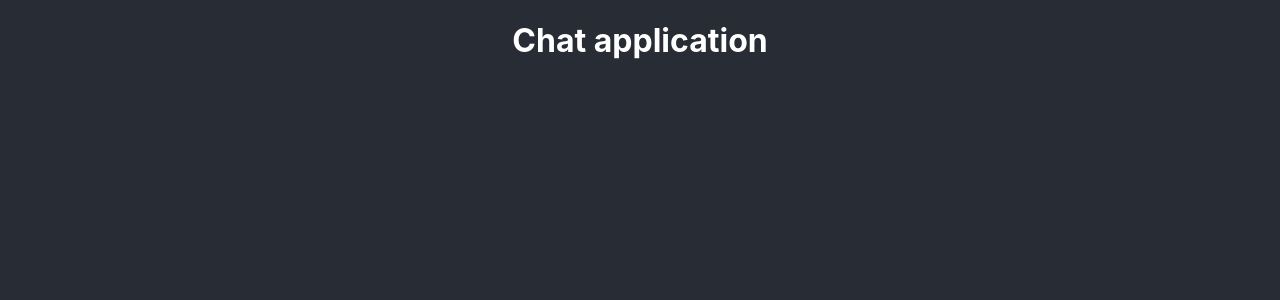
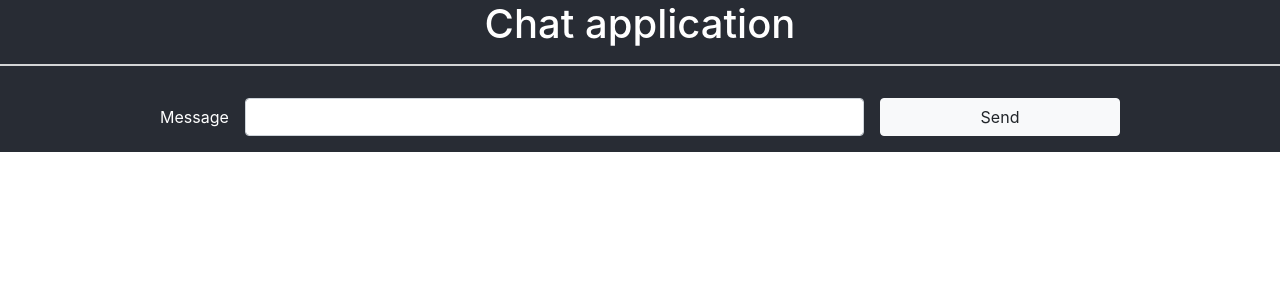
Before and after one commit to ibartuszek/chat-app, a React (Create React App) app in the folder client/: page / in a window 1280 px wide. Shown: the top 300 px of the page. Built offline with nearby package versions, Linux system fonts and the light colour scheme.

Commit message:
client: Add basic form

```diff
--- a/client/package.json
+++ b/client/package.json
@@ -6,7 +6,9 @@
     "@testing-library/jest-dom": "^5.11.10",
     "@testing-library/react": "^11.2.6",
     "@testing-library/user-event": "^12.8.3",
+    "bootstrap": "^4.6.0",
     "react": "^17.0.2",
+    "react-bootstrap": "^1.5.2",
     "react-dom": "^17.0.2",
     "react-scripts": "4.0.3",
     "web-vitals": "^1.1.1"
--- a/client/src/App.css
+++ b/client/src/App.css
@@ -1,5 +1,12 @@
-body {
+.body {
   background-color: #282c34;
   color: white;
+}
+
+.body h1 {
   text-align: center;
 }
+
+.body hr {
+  border: 1px solid rgba(255, 255, 255, 0.8);
+}
--- a/client/src/App.js
+++ b/client/src/App.js
@@ -1,11 +1,47 @@
+import { Component } from 'react';
 import './App.css';
+import 'bootstrap/dist/css/bootstrap.min.css';
 
-function App() {
-  return (
-    <div>
-      <h1>Chat application</h1>
-    </div>
-  );
+class App extends Component {
+
+  constructor(props) {
+    super(props);
+    this.state = {
+      name: "John Doe",
+      message: ""
+    };
+
+    this.handleChange = this.handleChange.bind(this);
+    this.handleSubmit = this.handleSubmit.bind(this);
+
+  }
+
+  handleChange(event) {
+    this.setState({
+      message: event.target.value
+    })
+  }
+
+  handleSubmit(event) {
+    event.preventDefault();
+    console.log(`Send message: name=${this.state.name} message=${this.state.message}`);
+  }
+
+  render() {
+    return (
+      <div className="body">
+        <h1>Chat application</h1>
+        <hr/>
+        <form className="w-75 mx-auto py-3 row" onSubmit={this.handleSubmit}>
+          <label className="col-form-label">Message</label>
+          <input type="text" className="form-control col ml-3"
+                  value={this.state.value} onChange={this.handleChange} />
+          <input type="submit" value="Send" className="btn btn-light ml-3 col-3" />
+        </form>
+      </div>
+    );
+  }
+
 }
 
 export default App;
```
Also changed, not shown: 1 other file (tests, documents, lock files or other folders).
